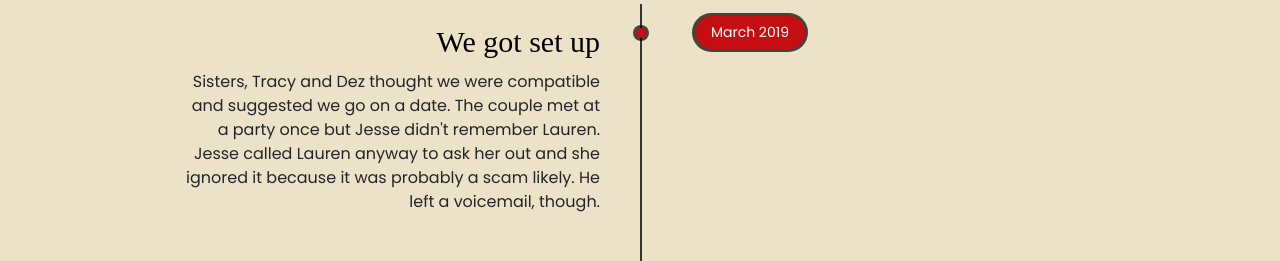
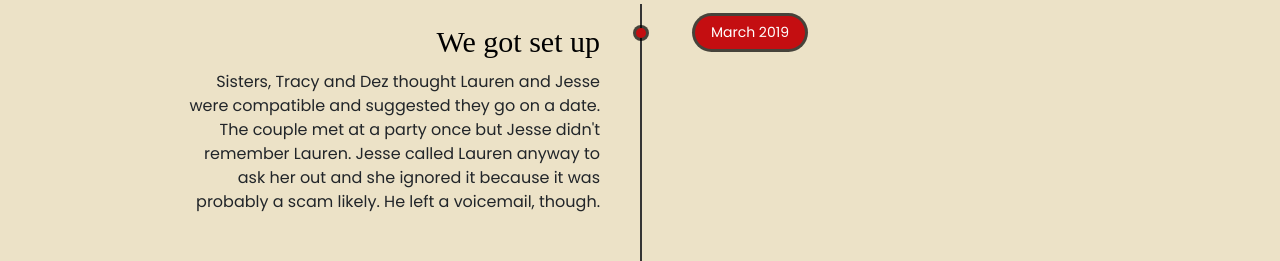
Before and after one commit to laurenpowers20/wedding-website, a React (Create React App) app: page /ourstory in a window 1280 px wide. Shown: the part 336-597 px from the top of the page. Built offline with nearby package versions, Linux system fonts and the light colour scheme; a web font is replaced by a local one.

Commit message:
edit our story text

```diff
--- a/src/Screens/Story.jsx
+++ b/src/Screens/Story.jsx
@@ -49,11 +49,11 @@ function Story() {
               <div className="content">
                 <h3>We got set up</h3>
                 <p>
-                  Sisters, Tracy and Dez thought we were compatible and
-                  suggested we go on a date. The couple met at a party once but
-                  Jesse didn't remember Lauren. Jesse called Lauren anyway to
-                  ask her out and she ignored it because it was probably a scam
-                  likely. He left a voicemail, though.
+                  Sisters, Tracy and Dez thought Lauren and Jesse were
+                  compatible and suggested they go on a date. The couple met at a
+                  party once but Jesse didn't remember Lauren. Jesse called
+                  Lauren anyway to ask her out and she ignored it because it was
+                  probably a scam likely. He left a voicemail, though.
                 </p>
               </div>
               <div className="time">
```
